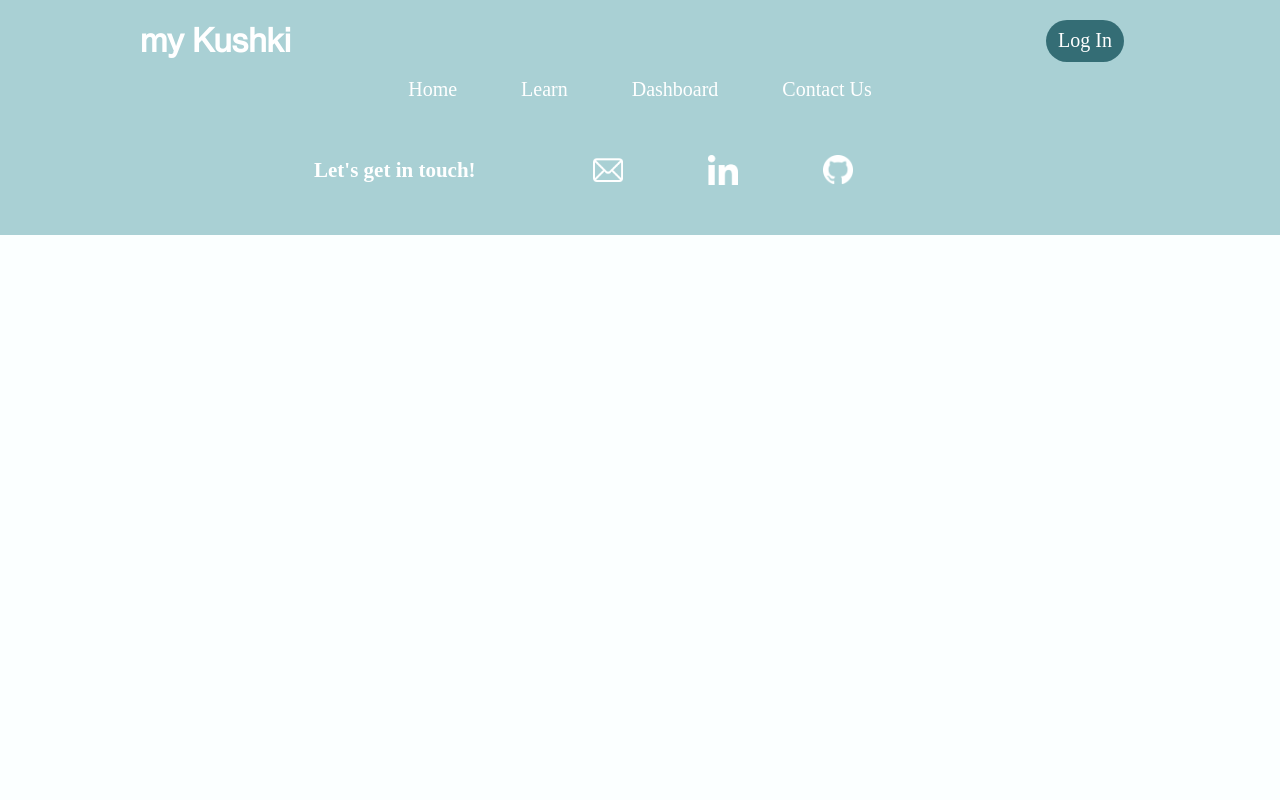
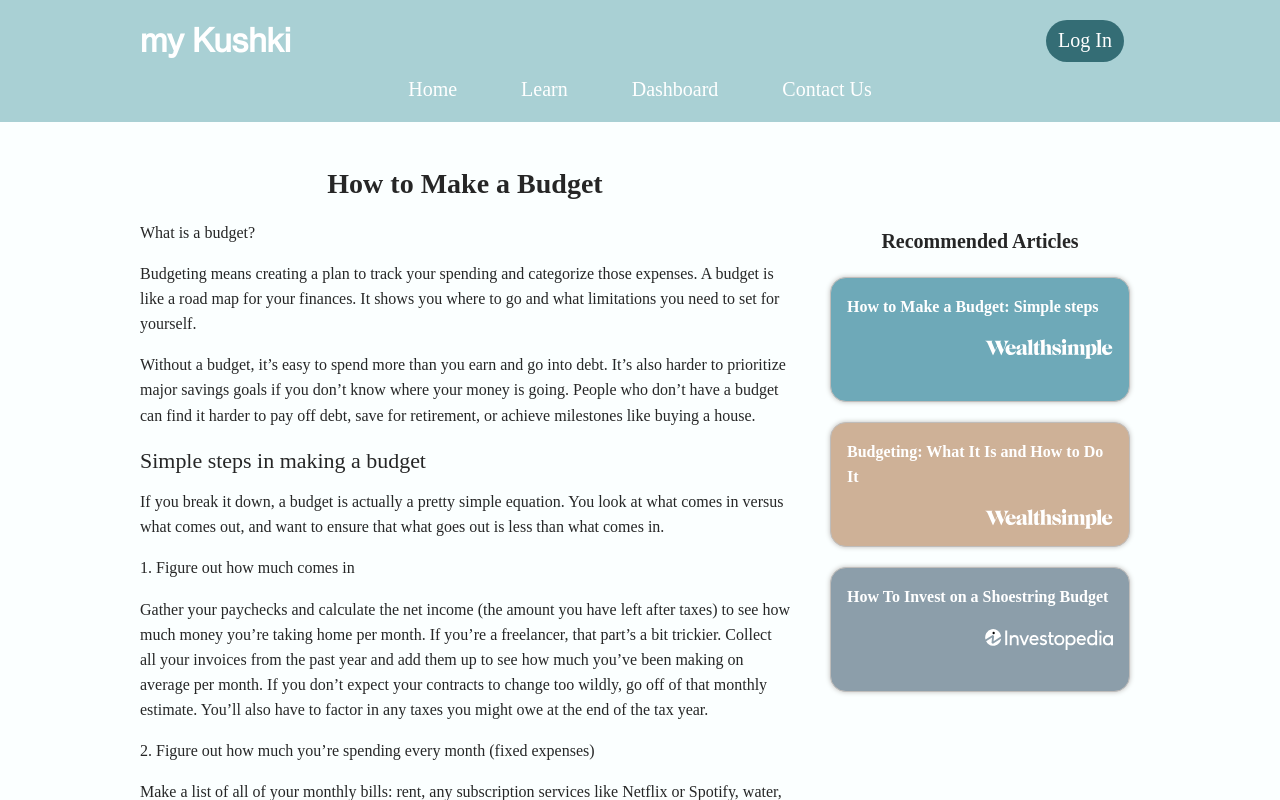
Before and after one commit to estebanchos/my-kushki-client, a React (Create React App) app: page /learn/articles/1 in a window 1280 px wide. Built offline with nearby package versions, Linux system fonts and the light colour scheme.

Commit message:
code cleanup. Structure ready for dynamic population of article

```diff
--- a/src/pages/ArticlePage/ArticlePage.js
+++ b/src/pages/ArticlePage/ArticlePage.js
@@ -1,35 +1,32 @@
 import './ArticlePage.scss';
 import { articlesContentLibrary } from '../../assets/staticdata/articlesContent';
-import { useEffect, useState } from 'react';
 import { budgetBasics } from '../../assets/staticdata/articlesBasics';
 
 function ArticlePage(props) {
     const id = props.match.params.articleId
-    const [articleContent, setArticleContent] = useState(null)
-    let articleFound
+    let articleFound = articlesContentLibrary.find(article => article.id === id) || articlesContentLibrary[0]
 
-    useEffect(() => {
-        articleFound = articlesContentLibrary.find(article => article.id === id)
-        if (articleFound) setArticleContent(articleFound)
-    }, [])
-
-    if (!articleContent) {
-        return <></>
-    }
+    //  ### TODO - structure for when we populate the article dynamically
+    // const [articleContent, setArticleContent] = useState(null)
+    // useEffect(() => {
+    //     if (articleFound) setArticleContent(articleFound)
+    // }, [])
+    // if (!articleContent) {
+    //     return <></>
+    // }
 
     return (
         <div className='ap-container'>
             <main className='ap-main'>
-                <h1 className='ap-main__title'>{articleContent.title}</h1>
+                <h1 className='ap-main__title'>{articleFound.title}</h1>
                 <div className='ap-main__container'>
-                    {articleContent.intro.split('\n').map(paragraph => {
+                    {articleFound.intro.split('\n').map(paragraph => {
                         return <p className='ap-main__intro'>{paragraph}</p>
                     })}
-                    <h2 className='ap-main__subtitle'>{articleContent.subheader}</h2>
-                    {articleContent.copy.split('\n').map(paragraph => {
+                    <h2 className='ap-main__subtitle'>{articleFound.subheader}</h2>
+                    {articleFound.copy.split('\n').map(paragraph => {
                         return <p className='ap-main__copy'>{paragraph}</p>
                     })}
-                    {/* <p className='ap-main__copy'>{articleContent.copy}</p> */}
                 </div>
             </main>
             <aside className='ap-aside'>
@@ -41,6 +38,7 @@ function ArticlePage(props) {
                                 className='aside-card__link'
                                 href={article.url}
                                 target='_blank'
+                                rel="noopener noreferrer"
                             >
                                 <h3 className='aside-card__title'>{article.title}</h3>
                                 <div className='aside-card__img-container'>
```
